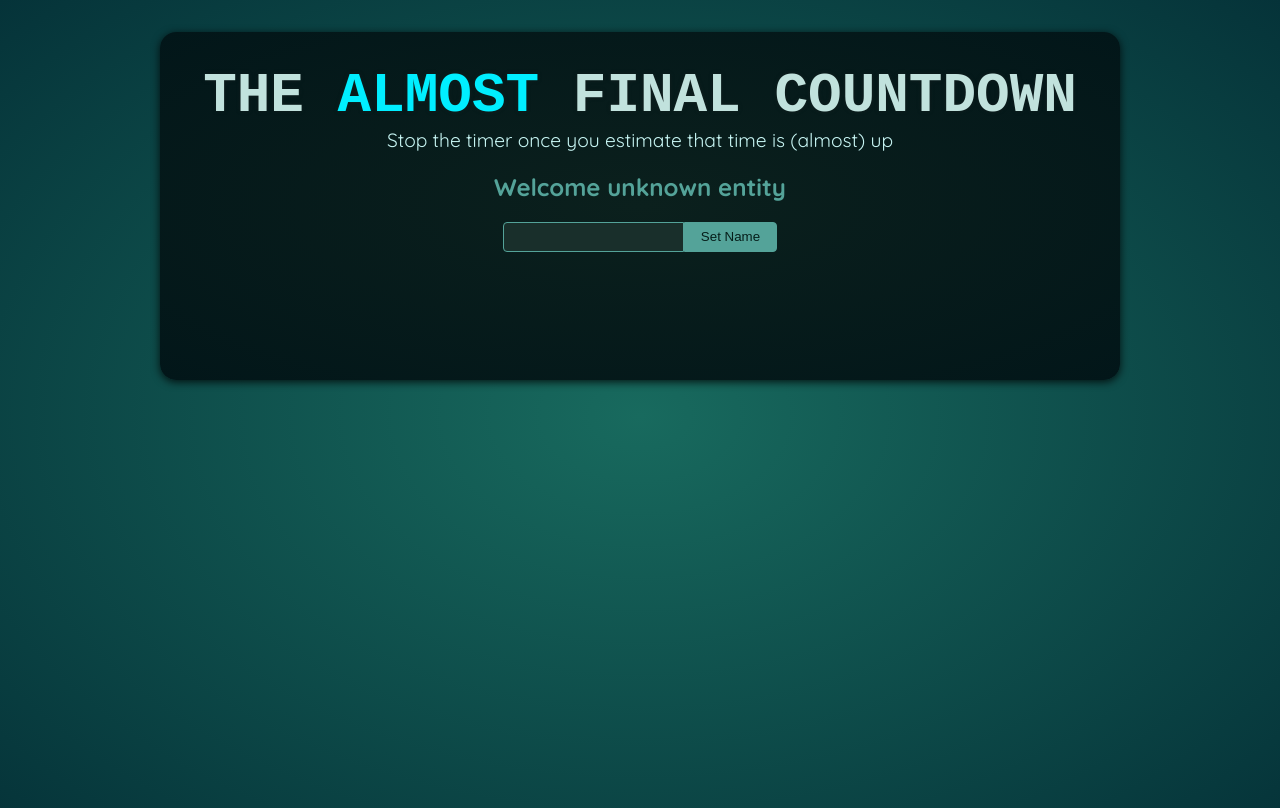
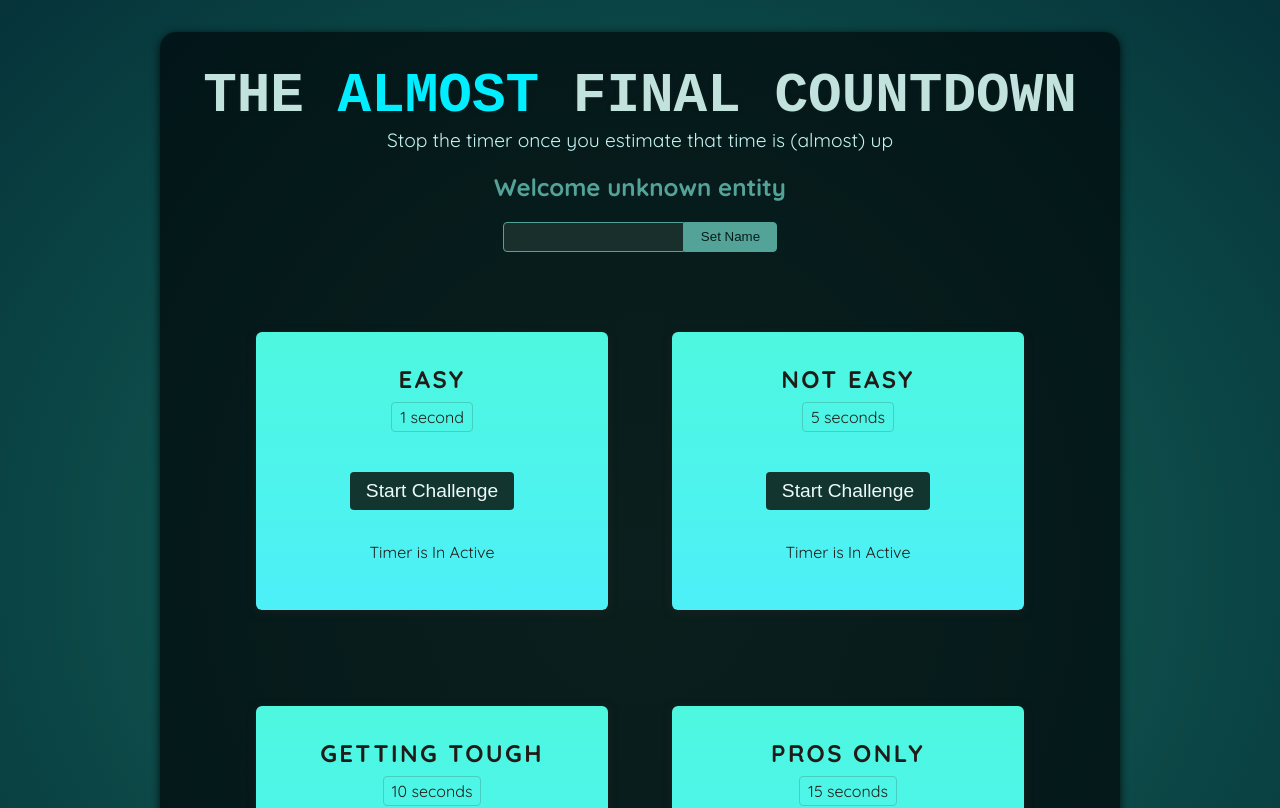
Before and after one commit to ankurjbs/Count-Down-Game, a React (Vite) app: page / in a window 1280 px wide. Shown: the top 808 px of the page. Built offline with nearby package versions, Linux system fonts and the light colour scheme; a web font is replaced by a local one.

Commit message:
TimeChallenge component ready and used state to start the challenge

```diff
--- a/src/App.jsx
+++ b/src/App.jsx
@@ -1,10 +1,16 @@
-import Player from './components/Player.jsx';
+import Player from "./components/Player.jsx";
+import TimerChallenge from "./components/TimerChallenge.jsx";
 
 function App() {
   return (
     <>
       <Player />
-      <div id="challenges"></div>
+      <div id="challenges">
+        <TimerChallenge title="Easy" targetTime={1}></TimerChallenge>
+        <TimerChallenge title="Not Easy" targetTime={5}></TimerChallenge>
+        <TimerChallenge title="Getting Tough" targetTime={10}></TimerChallenge>
+        <TimerChallenge title="Pros Only" targetTime={15}></TimerChallenge>
+      </div>
     </>
   );
 }
--- a/src/components/Player.jsx
+++ b/src/components/Player.jsx
@@ -1,18 +1,22 @@
-import { useState ,useRef} from "react";
+import { useState, useRef } from "react";
 export default function Player() {
   const playerName = useRef();
-  const [changeName,setChangeName] = useState(null);
+  const [changeName, setChangeName] = useState(null);
 
-  function handleClick(){
+  function handleClick() {
     setChangeName(playerName.current.value);
+    // after click on set name button we can reser the input box like this
+    playerName.current.value = "";
+    // but above idea is not good because we are maniplating the dom and set to empty
+    //read and manipulate the all kinds of value is not idea behind the react to use hook ref.
   }
 
   return (
     <section id="player">
-      <h2>Welcome {changeName ?? 'unknown entity'}</h2>
+      <h2>Welcome {changeName ?? "unknown entity"}</h2>
       <p>
         <input ref={playerName} type="text" />
-        <button onClick={handleClick} >Set Name</button>
+        <button onClick={handleClick}>Set Name</button>
       </p>
     </section>
   );
--- /dev/null
+++ b/src/components/TimerChallenge.jsx
@@ -0,0 +1,33 @@
+import { useState } from "react";
+
+export default function TimerChallenge({ title, targetTime }) {
+  const [timerStarted, setTimerStarted] = useState(false);
+  const [timeExpired, setTimeExpired] = useState(false);
+
+  function handleStart() {
+    setTimerStarted(true);
+    setTimeout(() => {
+      setTimeExpired(true);
+    }, targetTime * 1000);
+  }
+
+  // to stop the challenge we have to create  one more function to handleStop but in this we have to use setTimeout from handleStart. so we will use ref hooks to tackle this issue.
+
+  return (
+    <section className="challenge">
+      <h2>{title}</h2>
+      {timeExpired && <p>You Lost</p>}
+      <p className="challenge-time">
+        {targetTime} second{targetTime > 1 ? "s" : ""}
+      </p>
+      <p>
+        <button onClick={handleStart}>
+          {timerStarted ? "Stop" : "Start"} Challenge
+        </button>
+      </p>
+      <p className={timerStarted ? 'active' : undefined}>
+        {timerStarted ? "Time is running..." : "Timer is In Active"}
+      </p>
+    </section>
+  );
+}
```
